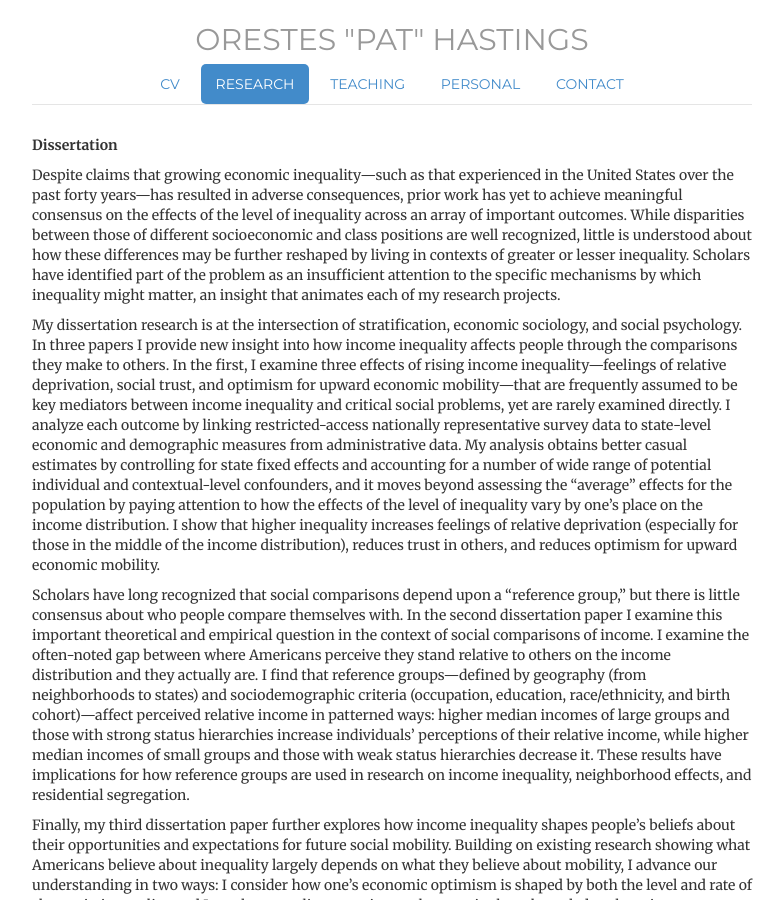
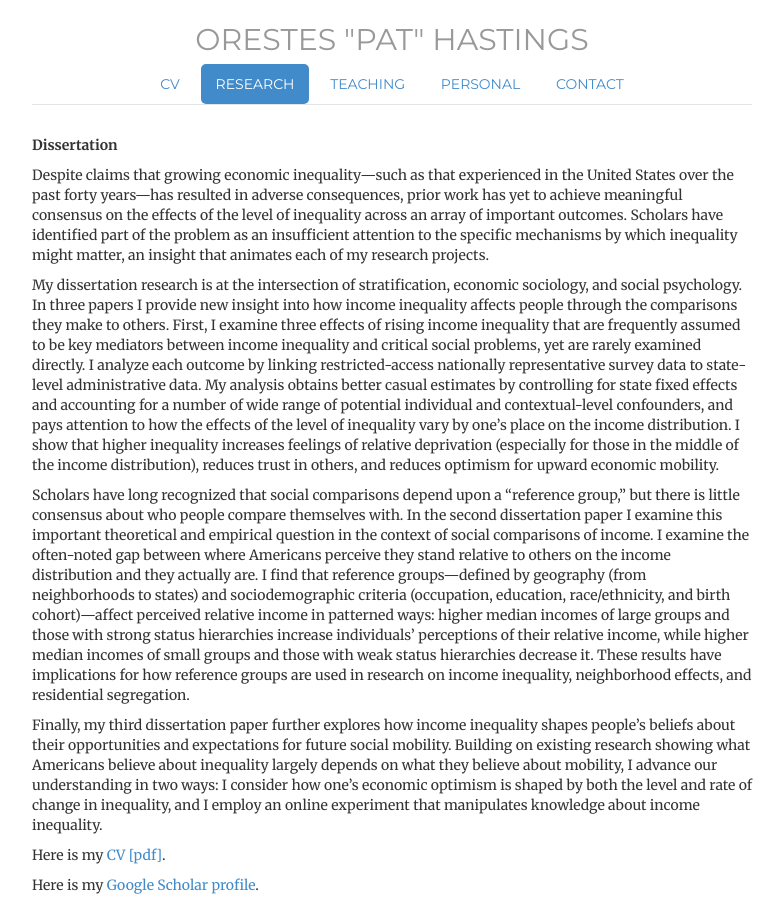
Before and after one commit to ophastings/ophastings.github.io, a Jekyll site: the page built from research/index.html, in a window 1280 px wide and 900 px high. Shown: the whole window, without its empty margins (248-1032 px from the left). Built offline with Jekyll 4.4.1, drawn with Linux system fonts in a browser that asks for light colours; comment, search, counter and statistics services are not loaded.

Commit message:
update research

```diff
--- a/research/index.html
+++ b/research/index.html
@@ -11,11 +11,11 @@ description: Research page of ophastings.com, the website of Orestes Hastings, a
 
 <p><b>Dissertation</b><p>
 
-<p>Despite claims that growing economic inequality—such as that experienced in the United States over the past forty years—has resulted in adverse consequences, prior work has yet to achieve meaningful consensus on the effects of the level of inequality across an array of important outcomes. While disparities between those of different socioeconomic and class positions are well recognized, little is understood about how these differences may be further reshaped by living in contexts of greater or lesser inequality. Scholars have identified part of the problem as an insufficient attention to the specific mechanisms by which inequality might matter, an insight that animates each of my research projects. </p>
+<p>Despite claims that growing economic inequality—such as that experienced in the United States over the past forty years—has resulted in adverse consequences, prior work has yet to achieve meaningful consensus on the effects of the level of inequality across an array of important outcomes. Scholars have identified part of the problem as an insufficient attention to the specific mechanisms by which inequality might matter, an insight that animates each of my research projects. </p>
 
-<p>My dissertation research is at the intersection of stratification, economic sociology, and social psychology. In three papers I provide new insight into how income inequality affects people through the comparisons they make to others. In the first, I examine three effects of rising income inequality—feelings of relative deprivation, social trust, and optimism for upward economic mobility—that are frequently assumed to be key mediators between income inequality and critical social problems, yet are rarely examined directly. I analyze each outcome by linking restricted-access nationally representative survey data to state-level economic and demographic measures from administrative data. My analysis obtains better casual estimates by controlling for state fixed effects and accounting for a number of wide range of potential individual and contextual-level confounders, and it moves beyond assessing the “average” effects for the population by paying attention to how the effects of the level of inequality vary by one’s place on the income distribution. I show that higher inequality increases feelings of relative deprivation (especially for those in the middle of the income distribution), reduces trust in others, and reduces optimism for upward economic mobility.</p>
+<p>My dissertation research is at the intersection of stratification, economic sociology, and social psychology. In three papers I provide new insight into how income inequality affects people through the comparisons they make to others. First, I examine three effects of rising income inequality that are frequently assumed to be key mediators between income inequality and critical social problems, yet are rarely examined directly. I analyze each outcome by linking restricted-access nationally representative survey data to state-level administrative data. My analysis obtains better casual estimates by controlling for state fixed effects and accounting for a number of wide range of potential individual and contextual-level confounders, and pays attention to how the effects of the level of inequality vary by one’s place on the income distribution. I show that higher inequality increases feelings of relative deprivation (especially for those in the middle of the income distribution), reduces trust in others, and reduces optimism for upward economic mobility.</p>
 
-<p>Scholars have long recognized that social comparisons depend upon a “reference group,” but there is little consensus about who people compare themselves with.  In the second dissertation paper I examine this important theoretical and empirical question in the context of social comparisons of income. I examine the often-noted gap between where Americans perceive they stand relative to others on the income distribution and they actually are. I find that reference groups—defined by geography (from neighborhoods to states) and sociodemographic criteria (occupation, education, race/ethnicity, and birth cohort)—affect perceived relative income in patterned ways: higher median incomes of large groups and those with strong status hierarchies increase individuals’ perceptions of their relative income, while higher median incomes of small groups and those with weak status hierarchies decrease it. These results have implications for how reference groups are used in research on income inequality, neighborhood effects, and residential segregation. </p>
+<p>Scholars have long recognized that social comparisons depend upon a “reference group,” but there is little consensus about who people compare themselves with.  In the second dissertation paper I examine this important theoretical and empirical question in the context of social comparisons of income. I examine the often-noted gap between where Americans perceive they stand relative to others on the income distribution and they actually are. I find that reference groups—defined by geography (from neighborhoods to states) and sociodemographic criteria (occupation, education, race/ethnicity, and birth cohort)—affect perceived relative income in patterned ways: higher median incomes of large groups and those with strong status hierarchies increase individuals’ perceptions of their relative income, while higher median incomes of small groups and those with weak status hierarchies decrease it. These results have implications for how reference groups are used in research on income inequality, neighborhood effects, and residential segregation.</p>
 
 <p>Finally, my third dissertation paper further explores how income inequality shapes people’s beliefs about their opportunities and expectations for future social mobility. Building on existing research showing what Americans believe about inequality largely depends on what they believe about mobility, I advance our understanding in two ways: I consider how one’s economic optimism is shaped by both the level and rate of change in inequality, and I employ an online experiment that manipulates knowledge about income inequality.</p>
 
```
